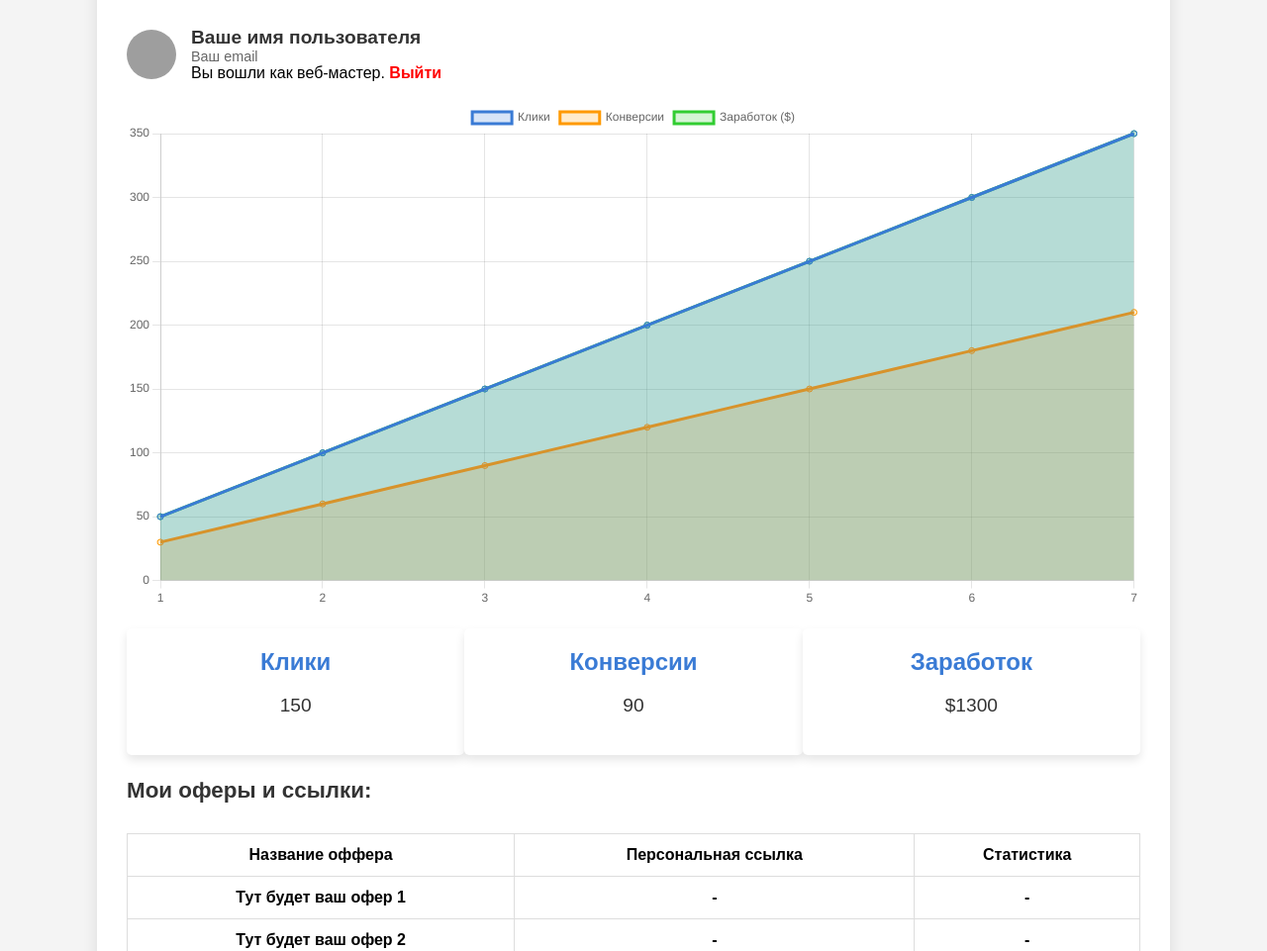
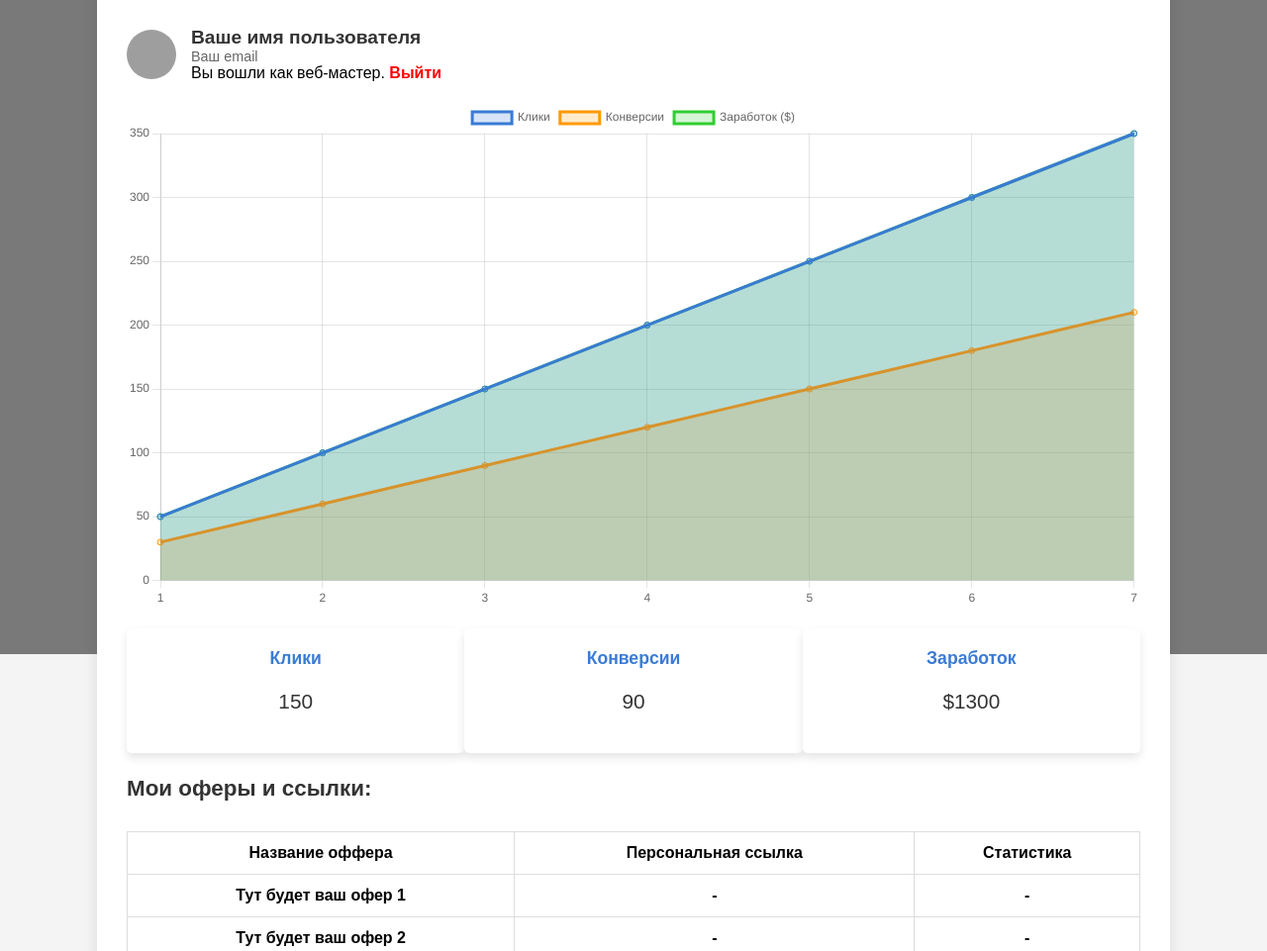
Before and after one commit to Dev-Geniy/BoostX, a plain HTML site: page publisher-dashboard.html in a window 1280 px wide. Shown: the part 139-1100 px from the top of the page at 99% size. Drawn offline with nearby package versions, Linux system fonts and the light colour scheme; grey boxes are pictures that could not be loaded.

Commit message:
Update publisher-dashboard.html

```diff
--- a/publisher-dashboard.html
+++ b/publisher-dashboard.html
@@ -11,6 +11,18 @@
             padding: 0;
             transition: background-color 0.5s ease;
         }
+
+         body::before {
+            content: '';
+            position: fixed;
+            top: 0;
+            left: 0;
+            width: 100%;
+            height: 100%;
+            background: rgba(0, 0, 0, 0.5);
+            z-index: -1;
+        }
+
         .container {
             width: 80%;
             margin: 20px auto;
@@ -107,11 +119,11 @@
 
         .stat-box h3 {
             margin: 0;
-            font-size: 1.5em;
+            font-size: 1.1em;
             color: #3a7bd5;
         }
         .stat-box p {
-            font-size: 1.2em;
+            font-size: 1.3em;
             color: #333;
         }
       }
```
